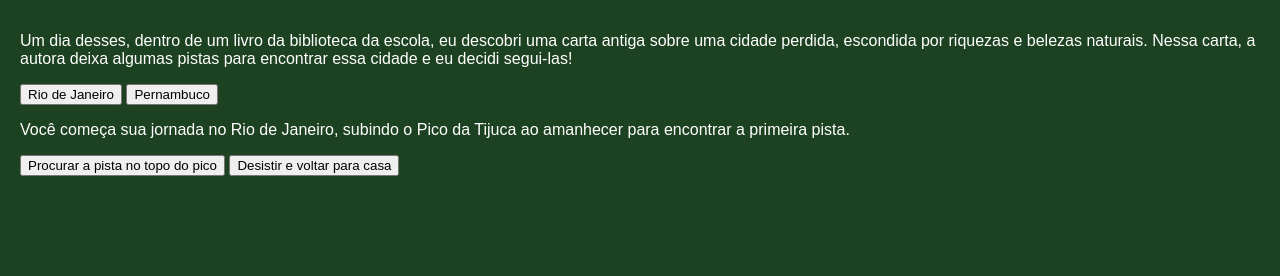
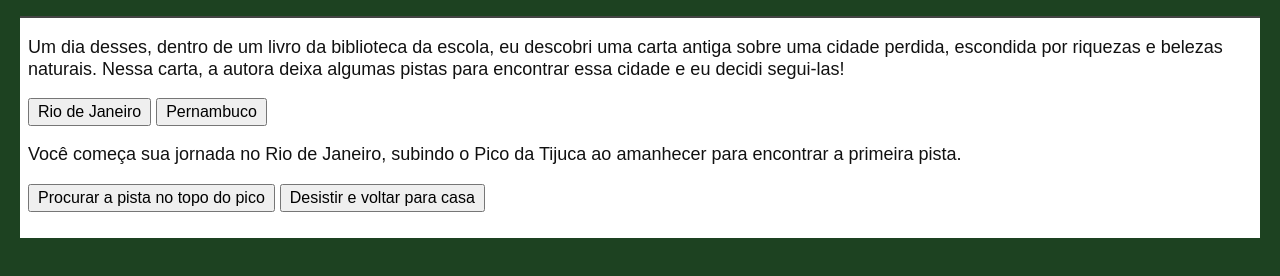
Before and after one commit to nascimento-matheus11/Site-aurudo-, a plain HTML site: page index.html in a window 1280 px wide. Drawn offline with Linux system fonts and the light colour scheme.

Commit message:
style.css

```diff
--- a/style.css
+++ b/style.css
@@ -4,5 +4,34 @@ body {
     color: white;
     margin: 0;
     padding: 16px 20px;
-    font-family: "Bai Jamjuure", sans-serif;
+    font-family: "Exo", sans-serif;
 }
+
+.container {
+    background-color: white;
+    border-top: 2px solid #444;
+    padding: 1px 8px 26px;
+}
+
+p {
+    font-size: 18px;
+    line-height: 1.2;
+    color: #111;
+}
+
+.opcoes {
+    display: flex;
+    gap: 5px;
+    flex-wrap: wrap;
+}
+
+button {
+    font-family: Arial, sans-serif;
+    font-size: 16px;
+    padding: 3px 8px;
+    cursor: pointer;
+}
+
+button:hover {
+    background-color: #ddd;
+}
```
